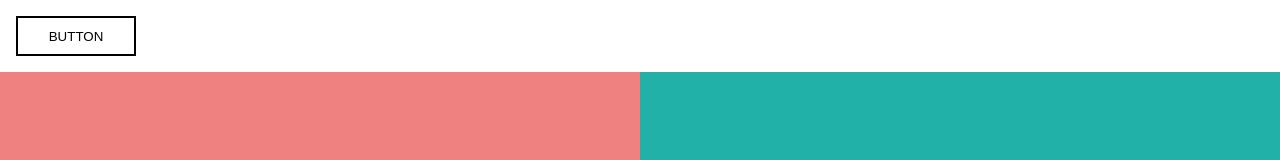
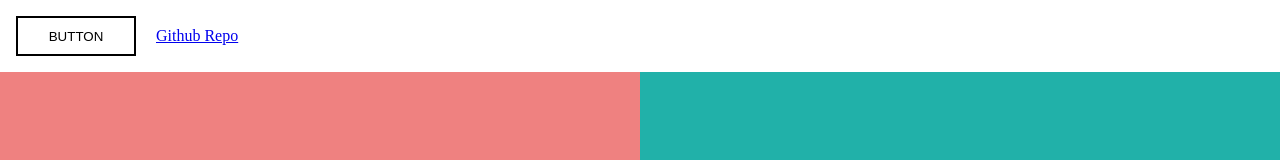
Before and after one commit to adamrajch/ImpactFE, a plain HTML site: page index.html in a window 1280 px wide. Shown: the top 160 px of the page. Drawn offline with Linux system fonts and the light colour scheme.

Commit message:
added repo link

```diff
--- a/index.html
+++ b/index.html
@@ -10,6 +10,9 @@
   </head>
   <body>
     <button id="btn">button</button>
+    <a target="_blank" href="https://github.com/adamrajch/ImpactFE"
+      >Github Repo</a
+    >
     <div class="container">
       <div class="box" id="content">
         <p class="text">
```
